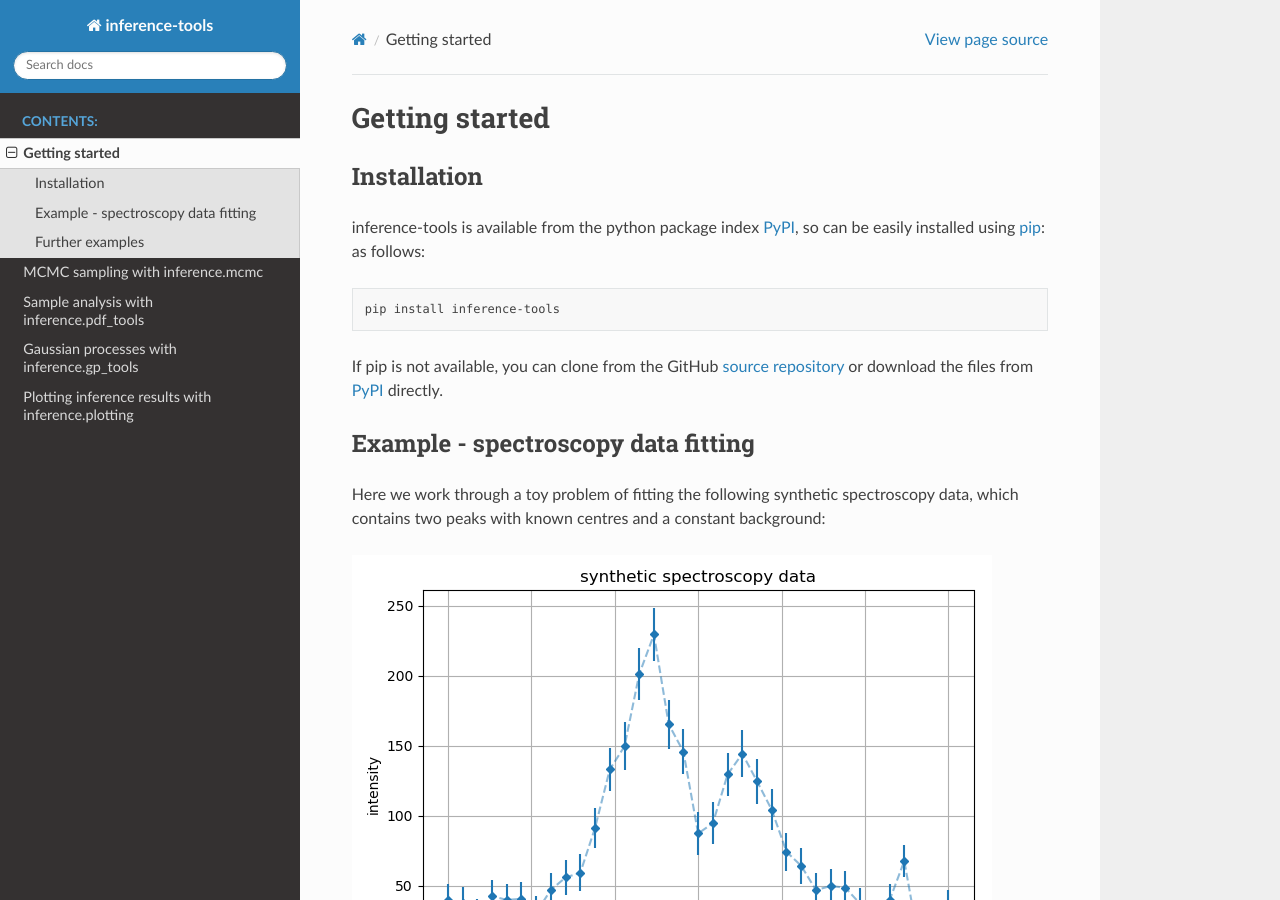
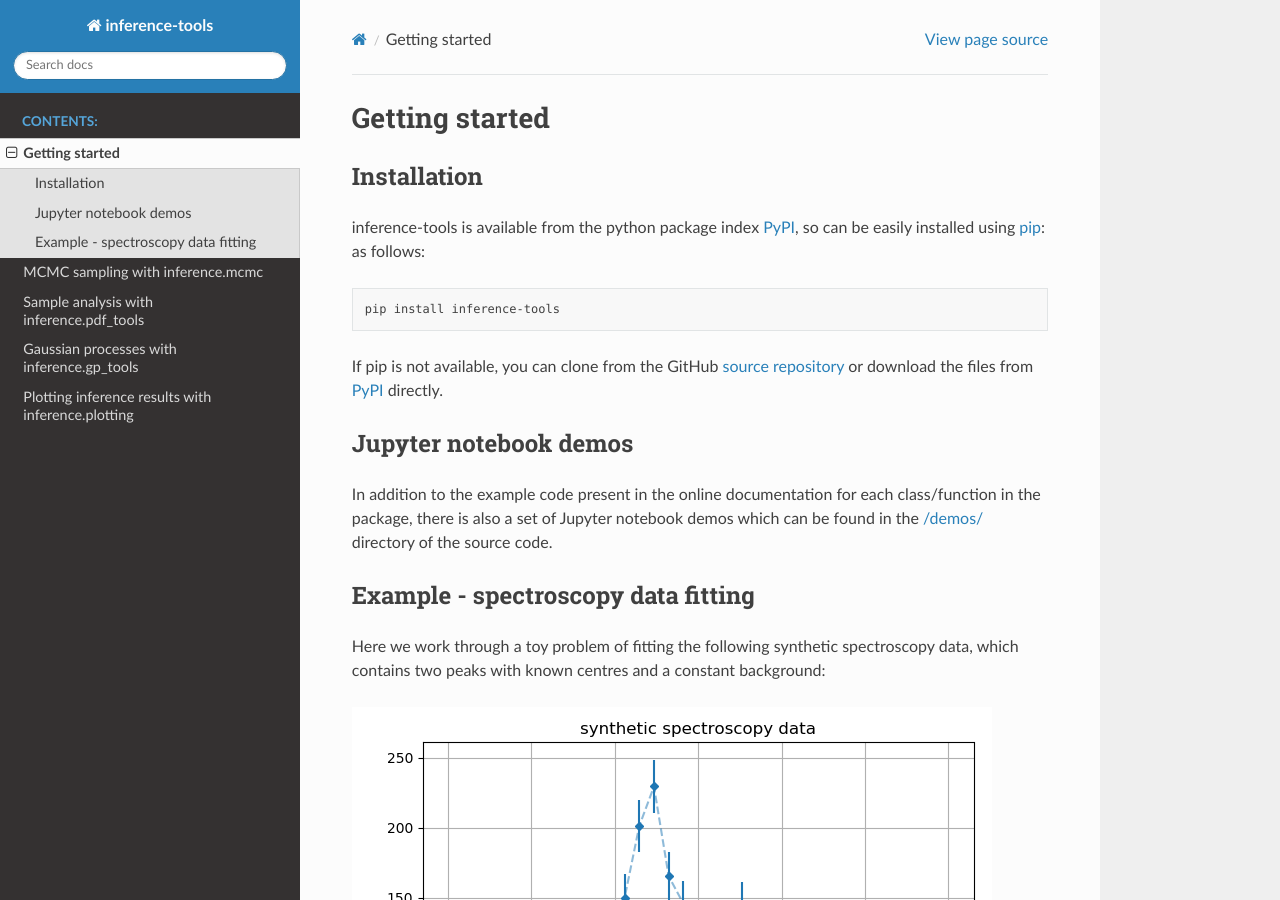
Before and after one commit to C-bowman/inference-tools-docs, a Sphinx documentation site: the page built from docs/source/getting_started.rst, in a window 1280 px wide and 900 px high. Built offline with Sphinx 7.4.7 and the Read the Docs theme 2.0.0, drawn with Linux system fonts in a browser that asks for light colours; some of the changed text lies outside the part shown.

Commit message:
Updated 'getting started' documentation to mention the inclusion of jupyter notebooks

```diff
--- a/docs/source/getting_started.rst
+++ b/docs/source/getting_started.rst
@@ -16,6 +16,13 @@ be easily installed using `pip <https://pip.pypa.io/en/stable/>`_: as follows:
 If pip is not available, you can clone from the GitHub `source repository <https://github.com/C-bowman/inference-tools>`_
 or download the files from `PyPI <https://pypi.org/project/inference-tools/>`_ directly.
 
+Jupyter notebook demos
+----------------------
+
+In addition to the example code present in the online documentation for each class/function in the
+package, there is also a set of Jupyter notebook demos which can be found in the
+`/demos/ <https://github.com/C-bowman/inference-tools/tree/PyPI-release/demos>`_ directory of the source
+code.
 
 Example - spectroscopy data fitting
 -----------------------------------
@@ -186,10 +193,3 @@ We can use ``inference.pdf_tools.sample_hdi`` to derive highest-density interval
    plt.show()
 
 .. image:: ./images/getting_started_images/prediction_uncertainty_example.png
-
-Further examples
-----------------
-
-For additional code examples, including a demonstration code for every class in each module, see the
-`/demos/ <https://github.com/C-bowman/inference_tools/tree/master/demos>`_ directory of the source
-code.
```
